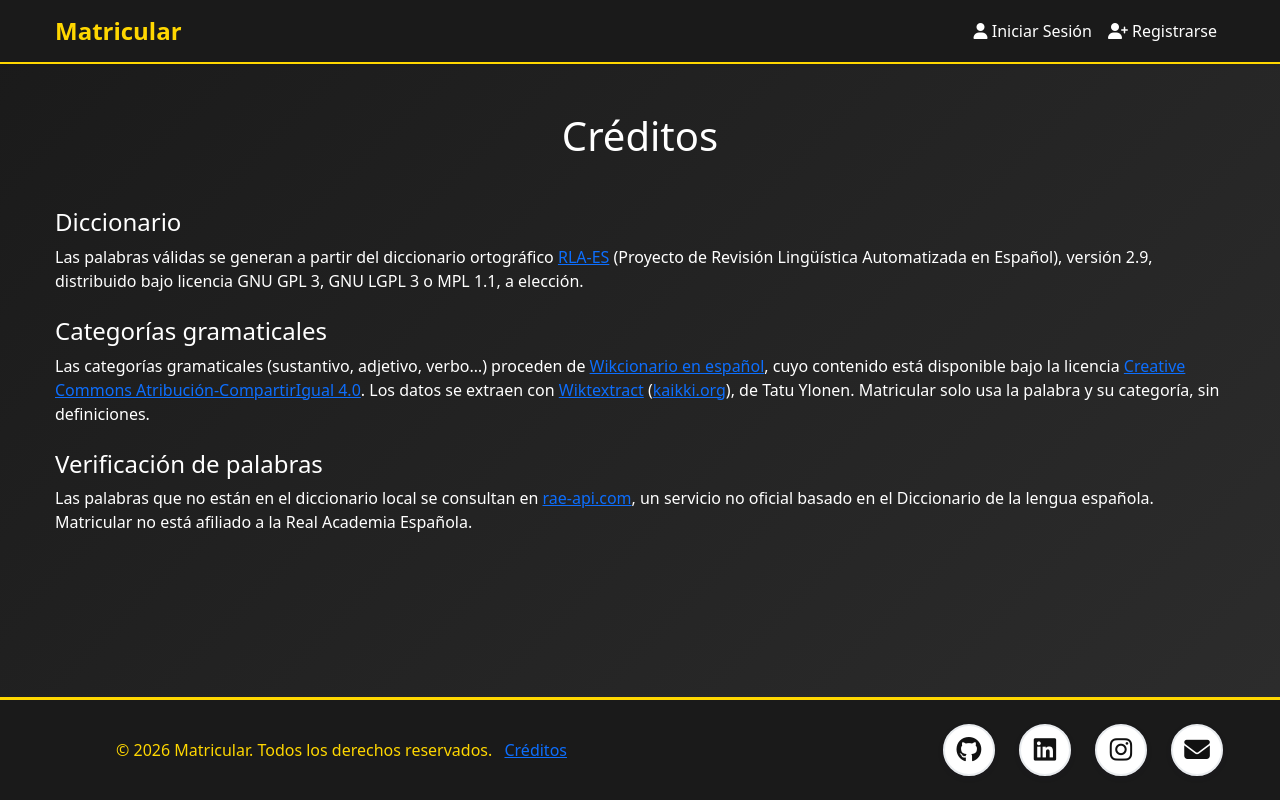
After one commit to Rob-Gon/matricular, a Laravel app: page /creditos in a window 1280 px wide. The commit adds this page. Run offline with Laravel 12, Linux system fonts and the light colour scheme; style sheets or scripts are compiled from the project's sources; some libraries are stand-ins or nearby versions.

Commit message:
feat: import parts of speech from spanish wiktionary (#11)
Adds the word_categories table (a written word can have several categories) and php artisan dictionary:categories, which streams the Spanish Wiktionary extract from kaikki.org and keeps the categories the game can use. The unused words.pos column is dropped. A /creditos page, linked from the footers, attributes RLA-ES, Wiktionary (CC BY-SA 4.0) and Wiktextract.

```diff
--- /dev/null
+++ b/resources/views/app/credits.blade.php
@@ -0,0 +1,39 @@
+@extends('layouts.master-layout')
+
+@section('title', 'Créditos · Matricular')
+
+@section('content')
+<div class="container pt-5 pb-5 mb-5">
+    <h1 class="text-center mb-5">Créditos</h1>
+
+    <section class="mb-4">
+        <h2 class="h4">Diccionario</h2>
+        <p>
+            Las palabras válidas se generan a partir del diccionario ortográfico
+            <a href="https://github.com/sbosio/rla-es" rel="noopener">RLA-ES</a> (Proyecto de Revisión Lingüística Automatizada en Español),
+            versión 2.9, distribuido bajo licencia GNU GPL 3, GNU LGPL 3 o MPL 1.1, a elección.
+        </p>
+    </section>
+
+    <section class="mb-4">
+        <h2 class="h4">Categorías gramaticales</h2>
+        <p>
+            Las categorías gramaticales (sustantivo, adjetivo, verbo…) proceden de
+            <a href="https://es.wiktionary.org" rel="noopener">Wikcionario en español</a>, cuyo contenido está disponible bajo la licencia
+            <a href="https://creativecommons.org/licenses/by-sa/4.0/deed.es" rel="noopener">Creative Commons Atribución-CompartirIgual 4.0</a>.
+            Los datos se extraen con <a href="https://github.com/tatuylonen/wiktextract" rel="noopener">Wiktextract</a>
+            (<a href="https://kaikki.org" rel="noopener">kaikki.org</a>), de Tatu Ylonen.
+            Matricular solo usa la palabra y su categoría, sin definiciones.
+        </p>
+    </section>
+
+    <section>
+        <h2 class="h4">Verificación de palabras</h2>
+        <p>
+            Las palabras que no están en el diccionario local se consultan en
+            <a href="https://rae-api.com" rel="noopener">rae-api.com</a>, un servicio no oficial basado en el Diccionario de la lengua española.
+            Matricular no está afiliado a la Real Academia Española.
+        </p>
+    </section>
+</div>
+@endsection
--- a/resources/views/app/home.blade.php
+++ b/resources/views/app/home.blade.php
@@ -75,6 +75,7 @@
                 <div class="row align-items-center">
                     <div class="col-md-6">
                         <span class="text-muted">© {{ date('Y') }} Matricular. Todos los derechos reservados.</span>
+                        <a href="{{ route('credits.view') }}" class="ms-2">Créditos</a>
                     </div>
                     <div class="col-md-6">
                         <div class="social-links">
--- a/resources/views/layouts/master-layout.blade.php
+++ b/resources/views/layouts/master-layout.blade.php
@@ -81,6 +81,7 @@
                 <div class="row align-items-center">
                     <div class="col-md-6">
                         <span class="text-muted">© {{ date('Y') }} Matricular. Todos los derechos reservados.</span>
+                        <a href="{{ route('credits.view') }}" class="ms-2">Créditos</a>
                     </div>
                     <div class="col-md-6">
                         <div class="social-links">
--- a/routes/web.php
+++ b/routes/web.php
@@ -9,6 +9,8 @@ use Illuminate\Support\Facades\Route;
 Route::get('/', function () {
     return view('app.home');
 })->name('home.view');
+
+Route::view('/creditos', 'app.credits')->name('credits.view');
 
 // Rutas para usuarios no autenticados
 Route::middleware('guest')->group(function () {
```
Also changed, not shown: CLAUDE.md (+2 -2 lines), app/Console/Commands/ImportWordCategories.php (added, +97 -0 lines), docs/ROADMAP.md (+3 -2 lines), tests/Feature/ImportWordCategoriesTest.php (added, +42 -0 lines), README.md, database/migrations/2026_11_27_082911_create_word_categories_table.php (added), 1 other file.
